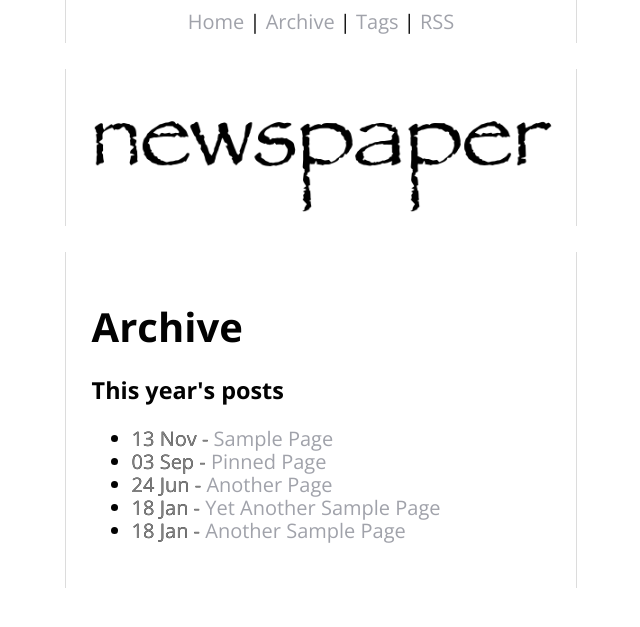
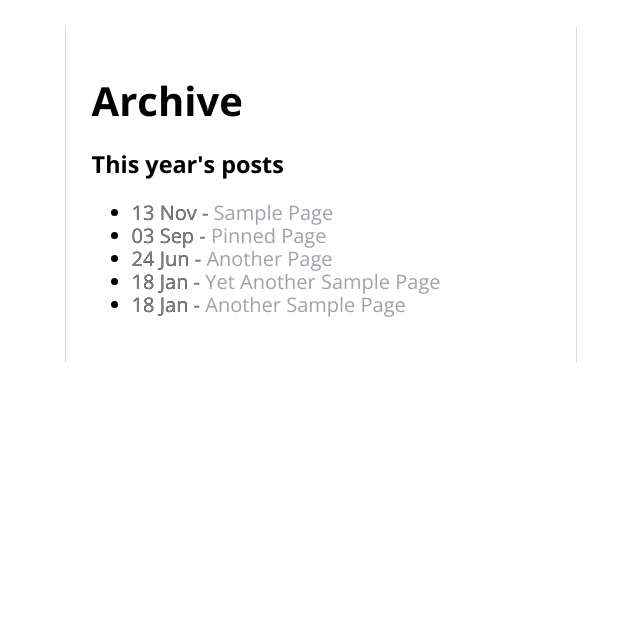
Before and after one commit to HSELaredoIT/HarmonyintheNews, a Jekyll site: the page built from archive.md, in a window 1280 px wide. Shown: the top 627 px of the page, without its empty margins (319-959 px from the left). Built offline with Jekyll 4.4.1, drawn with Linux system fonts in a browser that asks for light colours.

Commit message:
move header

```diff
--- a/_layouts/default.html
+++ b/_layouts/default.html
@@ -3,7 +3,7 @@
 {% include head.html %}
 <body>
 <main>
-{% include header.html %}
+
 
 {{ content }}
 
--- a/index.html
+++ b/index.html
@@ -2,6 +2,7 @@
 layout: default
 ---
 
+{% include header.html %}
 
 {% for post in site.posts limit:2 %}
   {% if post.pinned == true %}
```
